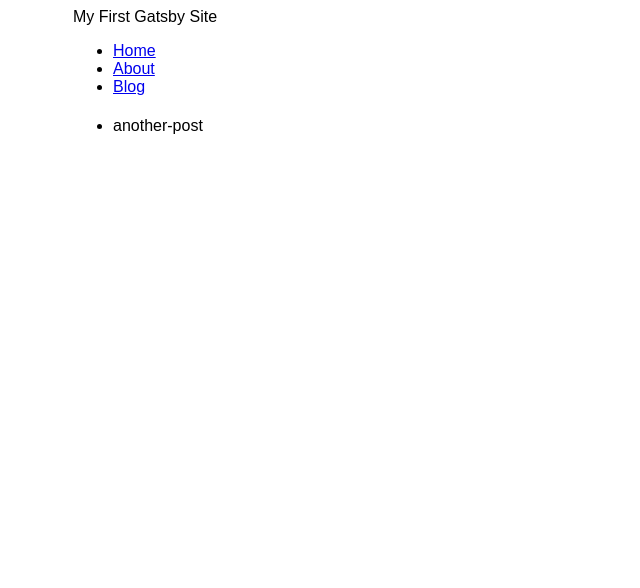
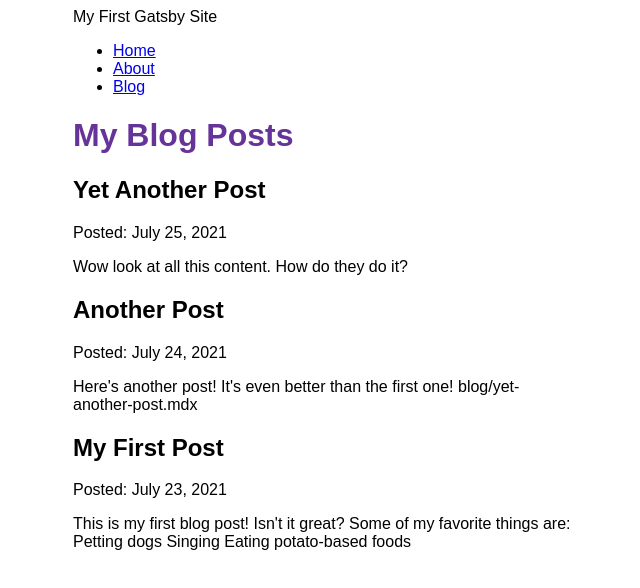
Before and after one commit to coromaruboy/gatsby-test, a Gatsby site: page /blog in a window 1280 px wide. Shown: the whole page, without its empty margins (317-957 px from the left). Built offline with nearby package versions, Linux system fonts and the light colour scheme; Gatsby itself is replaced by a stand-in of ours.

Commit message:
finiched gatsby tutorial 5

```diff
--- a/blog/another-post.mdx
+++ b/blog/another-post.mdx
@@ -0,0 +1,8 @@
+---
+title: "Another Post"
+date: "2021-07-24"
+slug: "another-post"
+---
+
+Here's another post! It's even better than the first one!
+blog/yet-another-post.mdx
--- /dev/null
+++ b/blog/my-first-post.mdx
@@ -0,0 +1,13 @@
+---
+title: "My First Post"
+date: "2021-07-23"
+slug: "my-first-post"
+---
+
+This is my first blog post! Isn't it *great*?
+
+Some of my **favorite** things are:
+
+* Petting dogs
+* Singing
+* Eating potato-based foods
--- /dev/null
+++ b/blog/yet-another-post.mdx
@@ -0,0 +1,7 @@
+---
+title: "Yet Another Post"
+date: "2021-07-25"
+slug: "yet-another-post"
+---
+
+Wow look at all this content. How do they do it?
--- a/gatsby-config.js
+++ b/gatsby-config.js
@@ -16,5 +16,6 @@ module.exports = {
         path: `${__dirname}/blog`,
       }
     },
+    "gatsby-plugin-mdx",
   ],
 };
--- a/package.json
+++ b/package.json
@@ -15,8 +15,10 @@
     "clean": "gatsby clean"
   },
   "dependencies": {
+    "@mdx-js/react": "^2.3.0",
     "gatsby": "^5.12.4",
     "gatsby-plugin-image": "^3.12.3",
+    "gatsby-plugin-mdx": "^5.12.3",
     "gatsby-plugin-sharp": "^5.12.3",
     "gatsby-source-filesystem": "^5.12.1",
     "react": "^18.2.0",
--- a/src/pages/blog.js
+++ b/src/pages/blog.js
@@ -5,23 +5,30 @@ import Seo from "../components/seo"
 
 const BlogPage = ({ data }) => {
     return (
-        <Layout pageTItle="My Blog Posts">
-            <ul>
-                {
-                    data.allFile.nodes.map(node => (
-                        <li key={node.name}>{node.name}</li>
-                    ))
-                }
-            </ul>
+        <Layout pageTitle="My Blog Posts">
+            {
+                data.allMdx.nodes.map((node) => (
+                    <article key={node.id}>
+                        <h2>{node.frontmatter.title}</h2>
+                        <p>Posted: {node.frontmatter.date}</p>
+                        <p>{node.excerpt}</p>
+                    </article>
+                ))
+            }
         </Layout>
     )
 }
 
 export const query = graphql`
     query {
-        allFile (filter: {sourceInstanceName: {eq: "blog"}}) {
+        allMdx(sort: { frontmatter: { date: DESC }}) {
             nodes {
-                name
+                frontmatter {
+                    title
+                    date(formatString: "MMMM DD, YYYY")
+                }
+                id
+                excerpt
             }
         }
     }
```
Also changed, not shown: 1 other file.
